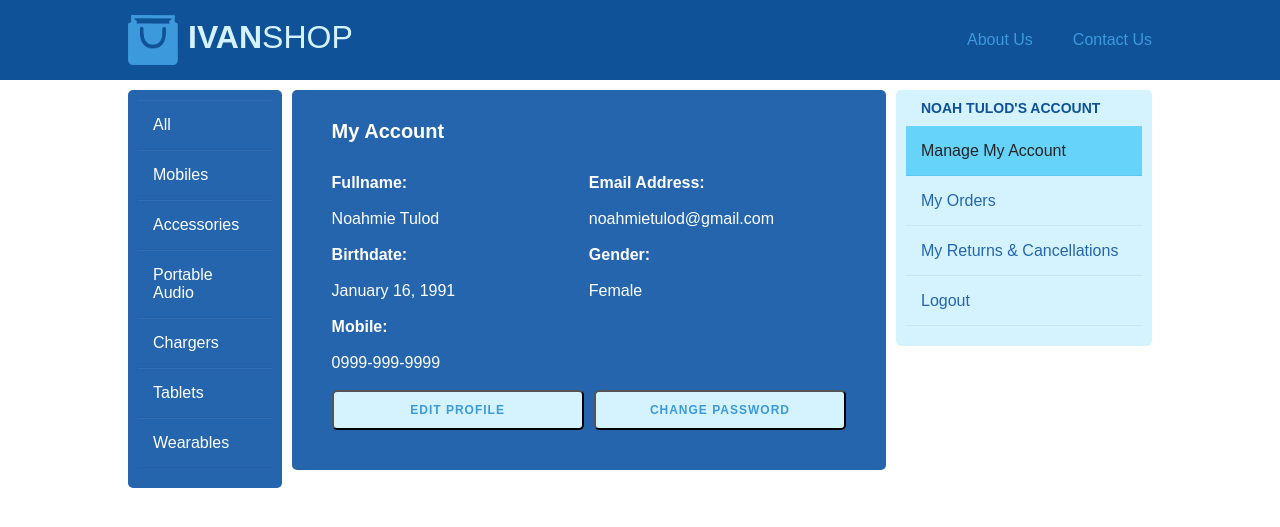
After one commit to t3rrific00/ivanshop, a PHP site: page /myaccount.html in a window 1280 px wide. The commit adds this page. Shown: the top 527 px of the page. Run offline with PHP 8.4, Linux system fonts and the light colour scheme; some libraries are stand-ins or nearby versions.

Commit message:
add profile

```diff
--- a/css/style.css
+++ b/css/style.css
@@ -365,6 +365,11 @@ label {
   height: 520px;
 }
 
+.signup-form label,
+.middle-form label {
+  color: #fff;
+}
+
 .input-form {
   width: 100%;
   height: 30px;
@@ -561,7 +566,7 @@ label {
 
 /** Start Contact Us **/
 
-.contact-form {
+.middle-form {
   width: 100%;
   background: #2565ae;
   top: 50%;
@@ -572,9 +577,11 @@ label {
   border-radius: 5px;
 }
 
-.contact-form {
+.middle-form {
   margin-top: 0;
   font-weight: 200;
+  text-align: left;
+  color: #fff;
 }
 
 .txtbox-contact {
--- /dev/null
+++ b/myaccount.html
@@ -0,0 +1,81 @@
+<!DOCTYPE html>
+<html lang="en">
+<head>
+    <meta charset="UTF-8">
+    <meta name="viewport" content="width=device-width, initial-scale=1.0">
+    <link rel="icon" type="image/icon" href="img/favicon.ico"/>
+    <title>Contact Us</title>
+    <link rel="stylesheet" type="text/css" href="css/style.css">
+    <script src="https://ajax.googleapis.com/ajax/libs/jquery/3.2.1/jquery.min.js"></script>
+    <script src="js/bridge.js"></script>
+</head>
+<body>
+    <div class="header">
+        <div class="container">
+            <div class="logo-container">
+              <h1><a href="http://127.0.0.1:5500/index.html"><img src="img/logo.png" alt=""><span>IVAN</span>SHOP</a></h1>
+            </div>
+            <ul class="navigation">
+                <a href="http://127.0.0.1:5500/aboutus.html"><li>About Us</li></a>
+                <a href="http://127.0.0.1:5500/contactus.html"><li>Contact Us</li></a>
+            </ul>
+        </div>
+    </div>
+    <div class="container">
+    <div class="row">
+      <div class="column left" style="background-color:#2565ae; padding-top: 0px; margin: 10px 0;">
+        <div class="wrapper-sidebar-left">
+          <div class="sidebar">
+              <ul>
+                  <li><a href="#"><i class="fas fa-home"></i>All</a></li>
+                  <li><a href="#"><i class="fas fa-home"></i>Mobiles</a></li>
+                  <li><a href="#"><i class="fas fa-user"></i>Accessories</a></li>
+                  <li><a href="#"><i class="fas fa-address-card"></i>Portable Audio</a></li>
+                  <li><a href="#"><i class="fas fa-project-diagram"></i>Chargers</a></li>
+                  <li><a href="#"><i class="fas fa-blog"></i>Tablets</a></li>
+                  <li><a href="#"><i class="fas fa-address-book"></i>Wearables</a></li>
+              </ul>
+          </div>
+      </div>
+      </div>
+      <div class="column middle" style="background-color:#fff; padding-top: 10px;">
+
+        <!--Start My Profile Form-->
+        <div class="middle-form">
+        <label style="font-weight: bold; width: 60%; float: left; text-align: left; font-size: 20px;">My Account</label><br><br>
+        <br>
+        <label style="font-weight: bold; width: 50%; float: left; text-align: left;">Fullname:</label><label style="font-weight: bold; width: 50%; float: left; text-align: left;">Email Address:</label><br><br>
+        <label for="fullname" style="width: 50%; float: left; text-align: left;">Noahmie Tulod</label><label for="email" style="width: 50%; float: left; text-align: left;">noahmietulod@gmail.com</label><br><br>
+        <label style="font-weight: bold; width: 50%; float: left; text-align: left;">Birthdate:</label><label style="font-weight: bold; width: 50%; float: left; text-align: left;">Gender:</label><br><br>
+        <label for="fullname" style="width: 50%; float: left; text-align: left;">January 16, 1991</label><label for="email" style="width: 50%; float: left; text-align: left;">Female</label><br><br>
+        <label for="fullname" style="font-weight: bold; width: 50%; float: left; text-align: left;">Mobile:</label><br><br>
+        <label for="fullname" style="width: 50%; float: left; text-align: left;">0999-999-9999</label><br><br>
+        <button class="btn-submit" style="width: 49%; margin-right: 1%;">Edit Profile</button><button class="btn-submit" style="width: 49%; margin-left: 1%;">Change Password</button>
+        </div>
+        <!--End My Profile Form-->
+
+    </div>
+    <div class="column right" style="background-color:#d5f3fe; padding-top: 10px; margin: 10px 0;">
+
+      <!-- Start User Logged In-->
+      <label
+        style="display: block; width: 250px; font-size: 14px; color: #0f5298; margin: 0 0 0 15px; text-transform: uppercase; font-weight: bold; white-space: nowrap; overflow: hidden; text-overflow: ellipsis;"> <!--display: none - hides label-->
+        Noah Tulod's Account
+      </label>
+      <div class="wrapper-sidebar-right">
+        <div class="sidebar"> <!--can be hidden-->
+            <ul>
+                <li style="background-color: #66d3fa;"><a href="http://127.0.0.1:5500/myaccount.html" style="color: #242424;"><i class="fas fa-home"></i>Manage My Account</a></li>
+                <li><a href="#"><i class="fas fa-home"></i>My Orders</a></li>
+                <li><a href="#"><i class="fas fa-user"></i>My Returns & Cancellations</a></li>
+                <li><a href="#"><i class="fas fa-address-card"></i>Logout</a></li>
+            </ul>
+        </div>
+      </div>
+      <!-- End User Logged In-->
+
+    </div>
+    </div>
+  </div>
+</body>
+</html>
```
Also changed, not shown: aboutus.html (+11 -7 lines), contactus.html (+5 -22 lines), index.html (+12 -25 lines).
